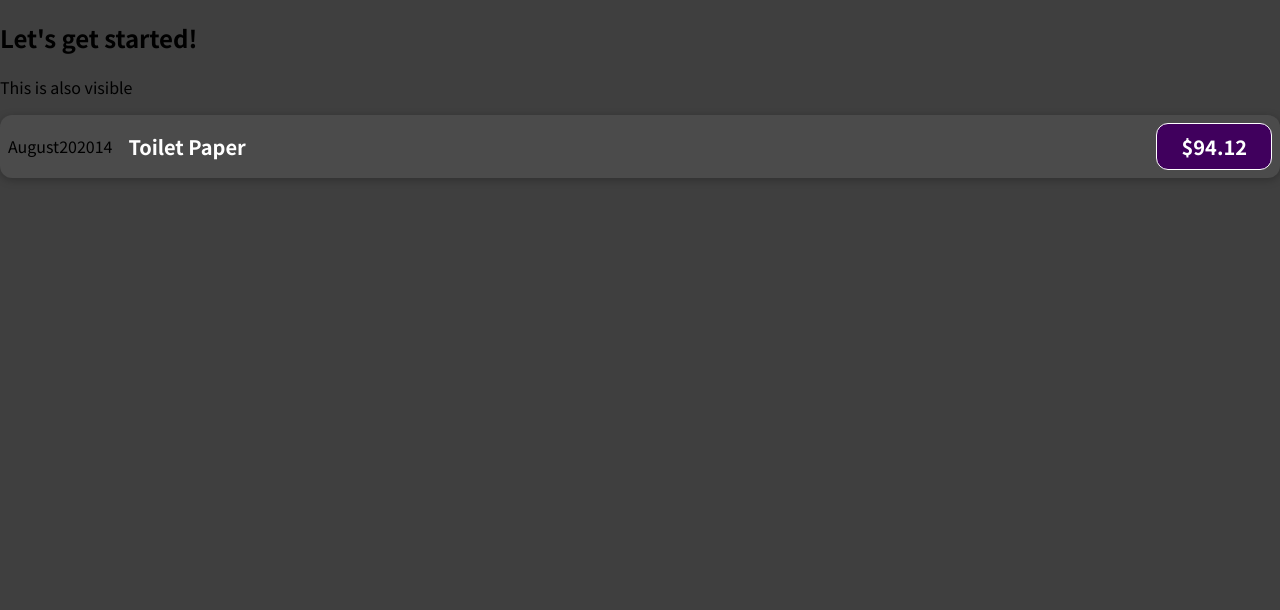
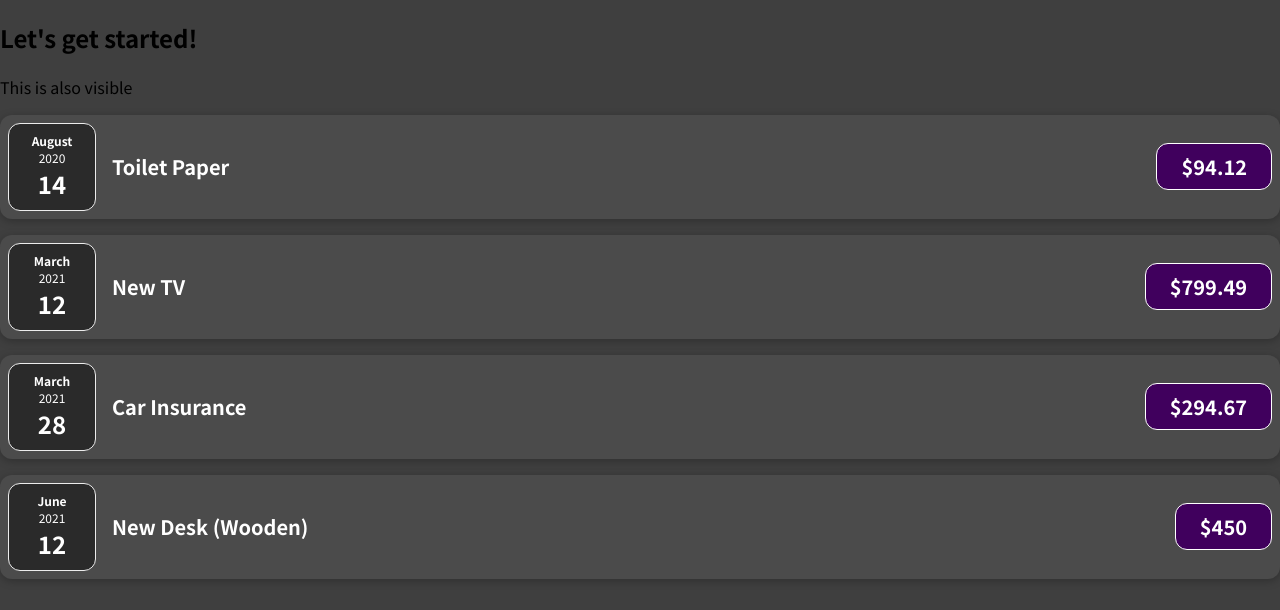
Before and after one commit to Ayaz-Rzayev/Expence-tracker, a JavaScript app: page / in a window 1280 px wide. Shown: the top 610 px of the page. Built offline with nearby package versions, Linux system fonts and the light colour scheme.

Commit message:
Expenses component added with loop to render all expenses , ExpenseDate component added(js and css)

```diff
--- a/src/App.js
+++ b/src/App.js
@@ -1,4 +1,4 @@
-import ExpenseItem from "./components/ExpenseItem";
+import Expenses from "./components/Expenses";
 
 function App() {
   const expenses = [
@@ -26,12 +26,9 @@
     <div>
       <h2>Let's get started!</h2>
       <p>This is also visible</p>
-      <ExpenseItem
-        title={expenses[0].title}
-        amount={expenses[0].amount}
-        date={expenses[0].date}>
-      </ExpenseItem>
+      <Expenses expenses = {expenses}/>
     </div>
+
   );
 }
 
--- /dev/null
+++ b/src/components/ExpenseDate.css
@@ -0,0 +1,26 @@
+.expense-date {
+  display: flex;
+  flex-direction: column;
+  width: 5.5rem;
+  height: 5.5rem;
+  border: 1px solid #ececec;
+  background-color: #2a2a2a;
+  color: white;
+  border-radius: 12px;
+  align-items: center;
+  justify-content: center;
+}
+
+.expense-date__month {
+  font-size: 0.75rem;
+  font-weight: bold;
+}
+
+.expense-date__year {
+  font-size: 0.75rem;
+}
+
+.expense-date__day {
+  font-size: 1.5rem;
+  font-weight: bold;
+}
--- /dev/null
+++ b/src/components/ExpenseDate.js
@@ -0,0 +1,16 @@
+import './ExpenseDate.css'
+
+function ExpenseDate (props) {
+  const month = props.date.toLocaleString('en-US', {month: 'long'})
+  const year = props.date.getFullYear()
+  const day = props.date.toLocaleString('en-US', {day: '2-digit'})
+  return(
+    <div className='expense-date'>
+      <div className='expense-date__month'>{month}</div>
+      <div className='expense-date__year'>{year}</div>
+      <div className='expense-date__day'>{day}</div>
+    </div>
+  )
+}
+
+export default ExpenseDate
--- a/src/components/ExpenseItem.js
+++ b/src/components/ExpenseItem.js
@@ -1,14 +1,10 @@
 import './ExpenseItem.css'
+import ExpenseDate from './ExpenseDate'
 
 function ExpenseItem(props) {
-  const month = props.date.toLocaleString('en-US', {month: 'long'})
-  const year = props.date.getFullYear()
-  const day = props.date.toLocaleString('en-US', {day: '2-digit'})
   return (
     <div className='expense-item'>
-      <div>{month}</div>
-      <div>{year}</div>
-      <div>{day}</div>
+      <ExpenseDate date={props.date} />
       <div className='expense-item__description'>
         <h2>{props.title}</h2>
         <div className='expense-item__price'>${props.amount}</div>
--- /dev/null
+++ b/src/components/Expenses.js
@@ -0,0 +1,16 @@
+import ExpenseItem from "./ExpenseItem"
+
+function Expenses(props) {
+  return (
+    <div>
+      {props.expenses.map(expense => <ExpenseItem
+          date={expense.date}
+          title={expense.title}
+          amount={expense.amount}
+        />
+      )}
+    </div>
+  )
+}
+
+export default Expenses
```
Also changed, not shown: public/index.html (+0 -23 lines), 1 other file (tests, documents, lock files or other folders).
